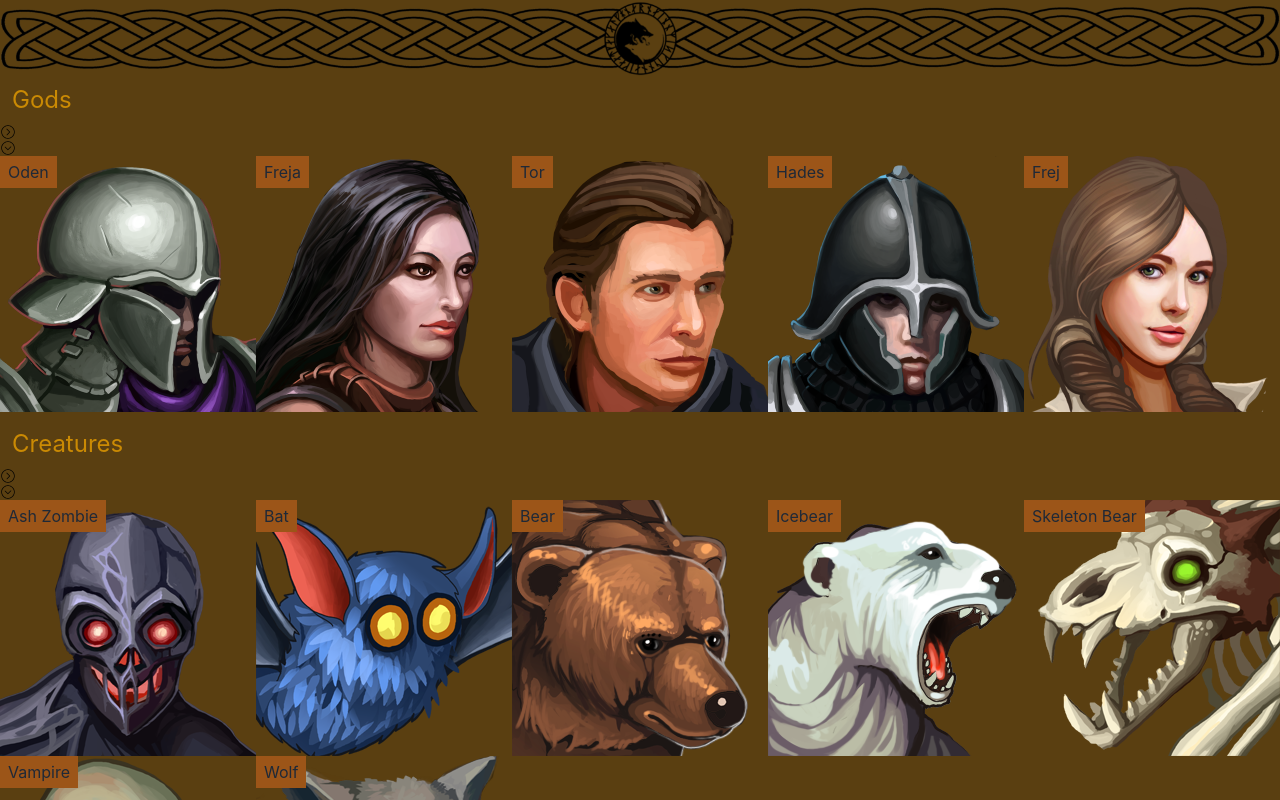
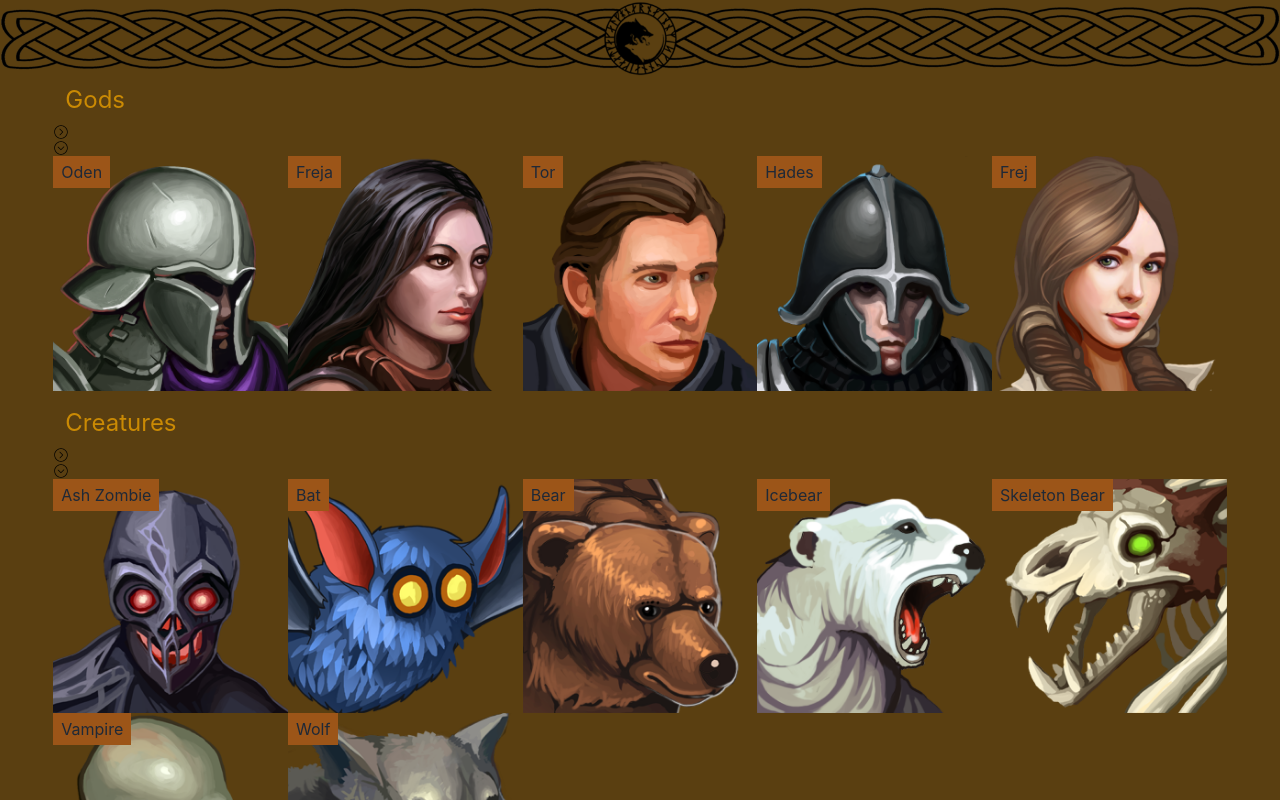
Before and after one commit to luigi989/Ragnarok, a React (Create React App) app in the folder react-ragnarok/: page / in a window 1280 px wide. Shown: the top 800 px of the page. Built offline with nearby package versions, Linux system fonts and the light colour scheme.

Commit message:
Refactor code

```diff
--- a/react-ragnarok/src/App.js
+++ b/react-ragnarok/src/App.js
@@ -12,9 +12,11 @@ function App() {
   return (
     <React.StrictMode>
       <Header />
-      <GridArea data={gods} type='gods' />
-      <GridArea data={creatures} type='creatures' />
-      <GridArea data={lore} type='lore' />
+      <div className='w-11/12 mx-auto'>
+        <GridArea data={gods} type='gods' />
+        <GridArea data={creatures} type='creatures' />
+        <GridArea data={lore} type='lore' />
+      </div>
       <Footer />
 
       {/* {this.state.showPopup ?
```
